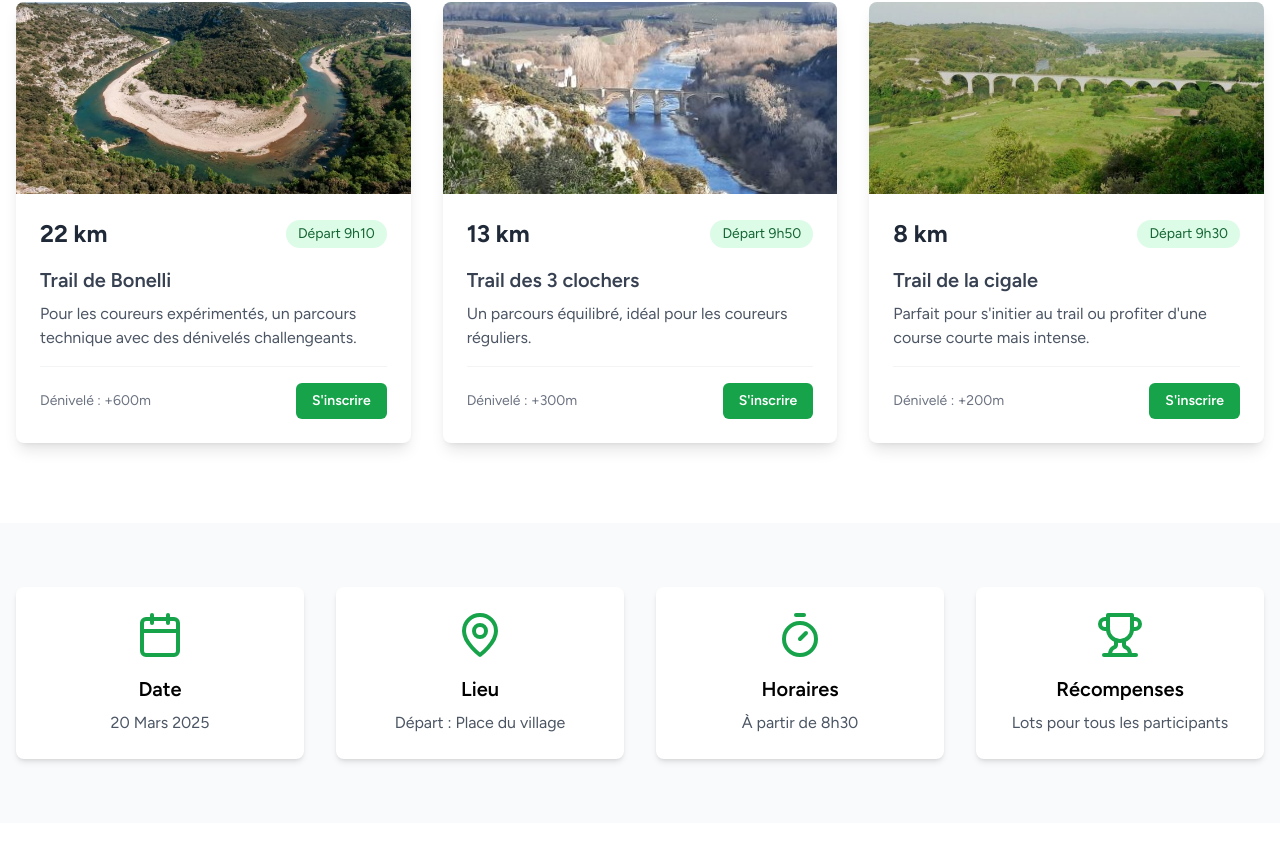
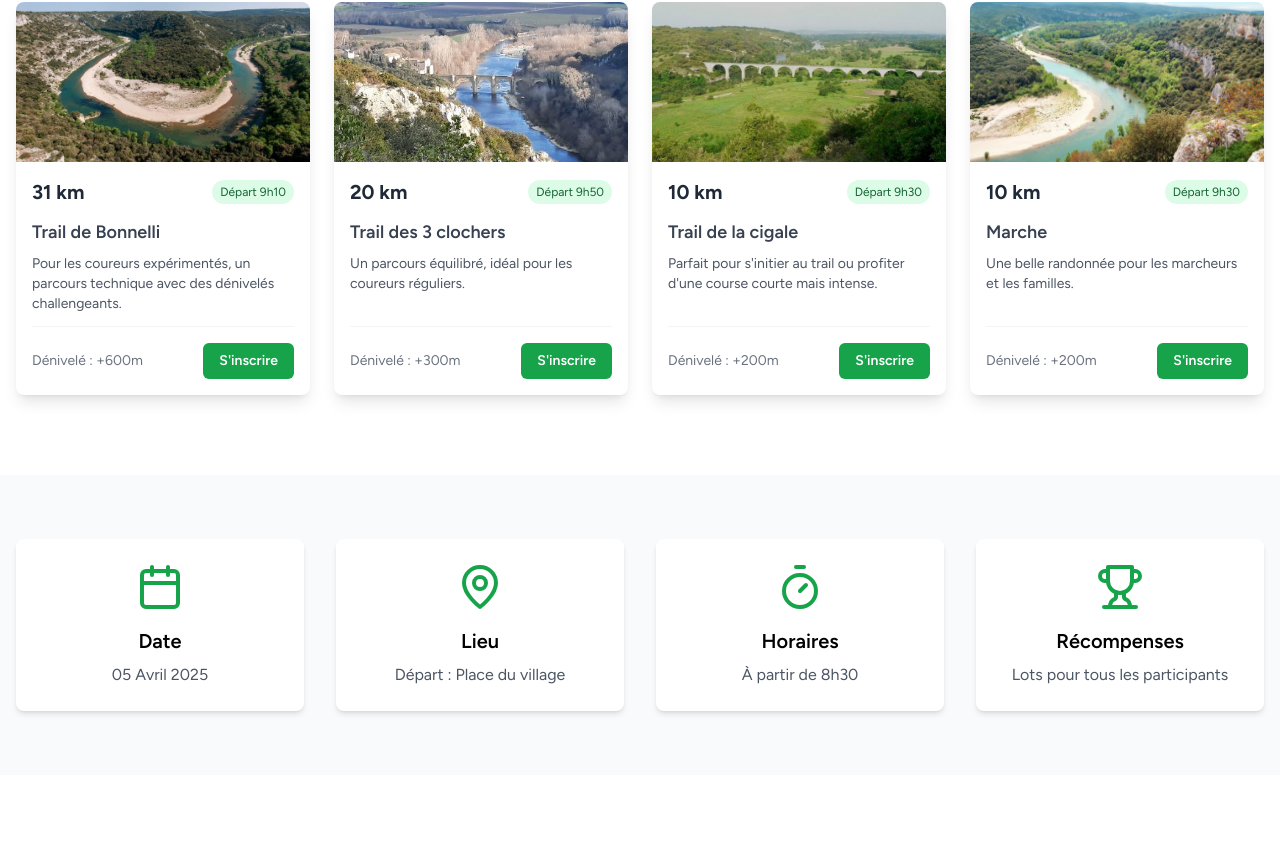
Before and after one commit to cs-mattdutter/td3c, a React (Vite) app: page / in a window 1280 px wide. Shown: the part 838-1680 px from the top of the page. Built offline with nearby package versions, Linux system fonts and the light colour scheme.

Commit message:
new date and courses

```diff
--- a/src/components/Courses.tsx
+++ b/src/components/Courses.tsx
@@ -2,15 +2,15 @@ import React from 'react';
 
 const courses = [
   {
-    distance: '22 km',
-    name: 'Trail de Bonelli',
+    distance: '31 km',
+    name: 'Trail de Bonnelli',
     description: 'Pour les coureurs expérimentés, un parcours technique avec des dénivelés challengeants.',
     elevation: '+600m',
     startTime: '9h10',
     image: '/images/gardon.jpg'
   },
   {
-    distance: '13 km',
+    distance: '20 km',
     name: 'Trail des 3 clochers',
     description: 'Un parcours équilibré, idéal pour les coureurs réguliers.',
     elevation: '+300m',
@@ -18,12 +18,20 @@ const courses = [
     image: '/images/pont-saint-nicolas.jpg'
   },
   {
-    distance: '8 km',
+    distance: '10 km',
     name: 'Trail de la cigale',
     description: 'Parfait pour s\'initier au trail ou profiter d\'une course courte mais intense.',
     elevation: '+200m',
     startTime: '9h30',
     image: '/images/pont-de-russan.jpg'
+  },
+  {
+    distance: '10 km',
+    name: 'Marche',
+    description: 'Une belle randonnée pour les marcheurs et les familles.',
+    elevation: '+200m',
+    startTime: '9h30',
+    image: '/images/garrigue-et-gorges-du-gardon.jpeg'
   }
 ];
 
@@ -32,23 +40,23 @@ const Courses = () => {
     <section id="courses" className="py-20 bg-white">
       <div className="container mx-auto px-4">
         <h2 className="text-3xl font-bold text-center mb-12">Les Distances</h2>
-        <div className="grid grid-cols-1 md:grid-cols-2 lg:grid-cols-3 gap-8">
+        <div className="grid grid-cols-1 sm:grid-cols-2 lg:grid-cols-4 gap-6">
           {courses.map((course) => (
             <div key={course.distance} className="bg-white rounded-lg shadow-lg overflow-hidden flex flex-col">
               <img
                 src={course.image}
                 alt={course.name}
-                className="w-full h-48 object-cover"
+                className="w-full h-40 object-cover"
               />
-              <div className="p-6 flex flex-col flex-grow">
-                <div className="flex justify-between items-center mb-4">
-                  <h3 className="text-2xl font-bold text-gray-800">{course.distance}</h3>
-                  <span className="bg-green-100 text-green-800 px-3 py-1 rounded-full text-sm">
+              <div className="p-4 flex flex-col flex-grow">
+                <div className="flex justify-between items-center mb-3">
+                  <h3 className="text-xl font-bold text-gray-800">{course.distance}</h3>
+                  <span className="bg-green-100 text-green-800 px-2 py-1 rounded-full text-xs">
                     Départ {course.startTime}
                   </span>
                 </div>
-                <h4 className="text-xl font-semibold mb-2 text-gray-700">{course.name}</h4>
-                <p className="text-gray-600 mb-4 flex-grow">{course.description}</p>
+                <h4 className="text-lg font-semibold mb-2 text-gray-700">{course.name}</h4>
+                <p className="text-sm text-gray-600 mb-3 flex-grow">{course.description}</p>
                 <div className="flex justify-between items-center mt-auto pt-4 border-t border-gray-100">
                   <span className="text-sm text-gray-500">Dénivelé : {course.elevation}</span>
                   <a
--- a/src/components/Hero.tsx
+++ b/src/components/Hero.tsx
@@ -10,7 +10,7 @@ const Hero = () => {
 
   useEffect(() => {
     const calculateTimeLeft = () => {
-      const eventDate = new Date('2026-03-19T09:00:00').getTime();
+      const eventDate = new Date('2026-04-05T09:00:00').getTime();
       const now = new Date().getTime();
       const difference = eventDate - now;
 
@@ -48,7 +48,7 @@ const Hero = () => {
               Trails des 3 clochers 2026
             </h1>
             <p className="text-xl md:text-2xl text-white mb-8">
-              Rejoignez-nous le 19 mars 2026 pour une aventure inoubliable à travers des paysages exceptionnels
+              Rejoignez-nous le 05 avril 2026 pour une aventure inoubliable à travers des paysages exceptionnels
             </p>
             <div className="flex flex-col sm:flex-row gap-4 justify-center mb-12">
               <a
--- a/src/components/Home.tsx
+++ b/src/components/Home.tsx
@@ -17,7 +17,7 @@ const Home = () => {
             <div className="flex flex-col items-center p-6 bg-white rounded-lg shadow-md">
               <Calendar className="w-12 h-12 text-green-600 mb-4" />
               <h3 className="text-xl font-semibold mb-2">Date</h3>
-              <p className="text-gray-600 text-center">20 Mars 2025</p>
+              <p className="text-gray-600 text-center">05 Avril 2025</p>
             </div>
             <div className="flex flex-col items-center p-6 bg-white rounded-lg shadow-md">
               <MapPin className="w-12 h-12 text-green-600 mb-4" />
--- a/src/components/PracticalInfo.tsx
+++ b/src/components/PracticalInfo.tsx
@@ -99,12 +99,12 @@ const PracticalInfo = () => {
               <div className="space-y-4">
                 <div className="bg-white p-4 rounded-lg">
                   <h4 className="font-semibold mb-2">La veille de la course</h4>
-                  <p>Vendredi 19 mars 2025 de 14h à 19h</p>
+                  <p>Vendredi 04 avril 2026 de 14h à 19h</p>
                   <p>Salle des fêtes de Sainte-Anastasie</p>
                 </div>
                 <div className="bg-white p-4 rounded-lg">
                   <h4 className="font-semibold mb-2">Le jour de la course</h4>
-                  <p>Samedi 20 mars 2025 à partir de 7h30</p>
+                  <p>Samedi 05 avril 2026 à partir de 7h30</p>
                   <p>Sur place, au village départ</p>
                 </div>
                 <div className="mt-4">
```
Also changed, not shown: public/images/garrigue-et-gorges-du-gardon.jpeg (added).
